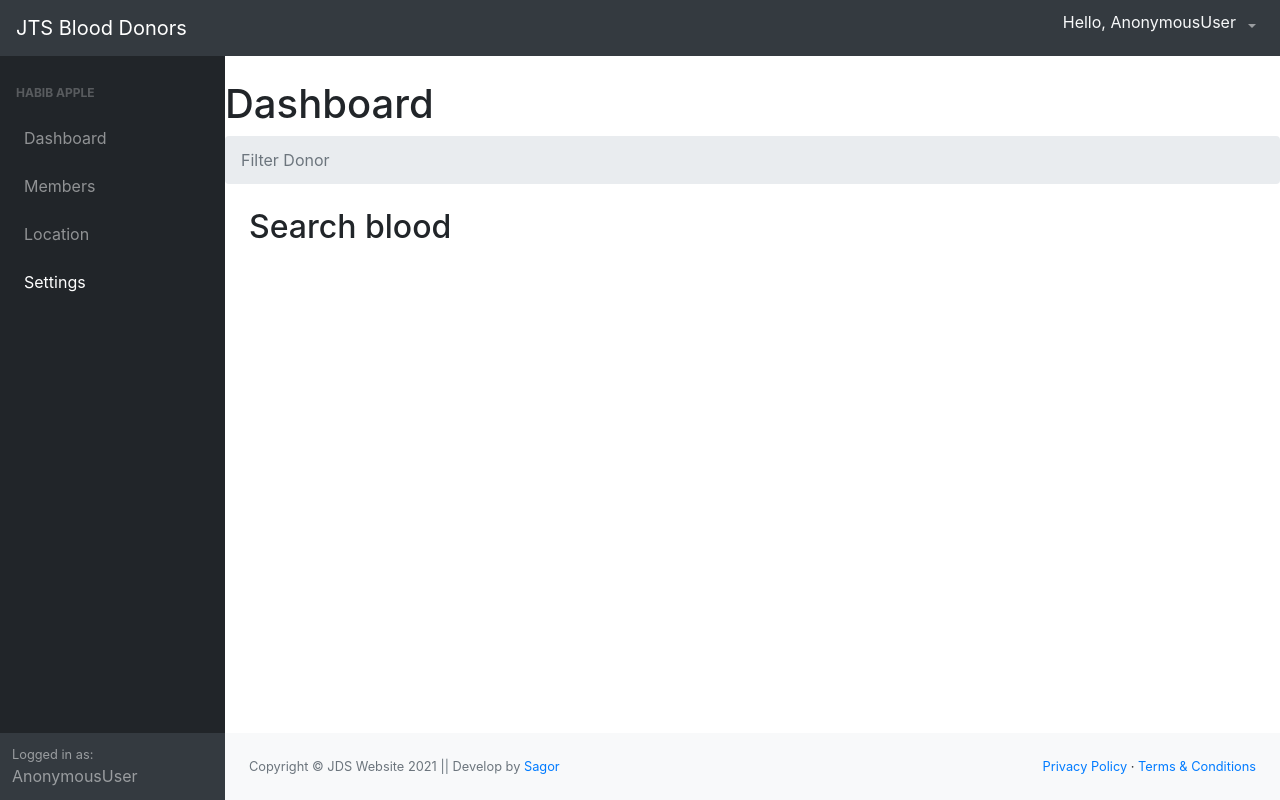
After one commit to Ankitkumarji1323/blood-donation, a Django app: page /filter-blood/ in a window 1280 px wide. The commit adds this page. Run offline with Django 3.2, Linux system fonts and the light colour scheme; some libraries are stand-ins or nearby versions.

Commit message:
Search filter

```diff
--- /dev/null
+++ b/blood/templates/filter/filter.html
@@ -0,0 +1,23 @@
+{% extends 'index.html' %}
+
+{% block title %} Search blood {% endblock %}
+
+{% block content %}
+
+    <h1 class="mt-4">Dashboard</h1>
+    <ol class="breadcrumb mb-4">
+        <li class="breadcrumb-item active">Filter Donor</li>
+    </ol>
+    <main>
+        <div class="container-fluid">
+            <div class="row">
+                <div class="col-md-12">
+
+                    <h2>Search blood</h2>
+
+                </div>
+            </div>
+        </div>
+    </main>
+
+{% endblock %}
--- a/blood/urls.py
+++ b/blood/urls.py
@@ -3,7 +3,8 @@ from blood.views.dashboard_view import Dashboard
 from blood.views.homepage_views import Homepage
 from blood.views.auth_views import Login, SingUpView, Logout
 from blood.views.location_views import LocationCreateListView
-from blood.views.donor_views import CreateDonorView, DonorListView, DonorDetailView, DonorUpdateView, DonorDeleteView
+from blood.views.donor_views import CreateDonorView, DonorListView, DonorDetailView, DonorUpdateView, DonorDeleteView, \
+    FilterDonor
 
 urlpatterns = [
     path('', Homepage.as_view(), name="homepage"),
@@ -17,4 +18,5 @@ urlpatterns = [
     path('donor-detail/<pk>/', DonorDetailView.as_view(), name="donor_detail"),
     path('donor-update/<pk>/', DonorUpdateView.as_view(), name="donor_update"),
     path('donor-delete/<pk>/', DonorDeleteView.as_view(), name="donor_delete"),
+    path('filter-blood/', FilterDonor.as_view(), name="filter_blood"),
 ]
--- a/blood/views/donor_views.py
+++ b/blood/views/donor_views.py
@@ -44,3 +44,8 @@ class DonorDeleteView(DeleteView):
     model = Donor
     success_url = '/donor-list/'
     template_name = 'members/donor_confirm_delete.html'
+
+
+class FilterDonor(ListView):
+    template_name = 'filter/filter.html'
+    model = Donor
--- a/templates/sidebar.html
+++ b/templates/sidebar.html
@@ -17,6 +17,7 @@
                     <nav class="sb-sidenav-menu-nested nav">
                         <a class="nav-link" href="{% url 'create_donor' %}">Add Donor</a>
                         <a class="nav-link" href="{% url 'donor_list' %}">Donor list</a>
+                        <a class="nav-link" href="{% url 'filter_blood' %}">Search Blood</a>
                     </nav>
                 </div>
                 <a class="nav-link" href="{% url 'location' %}">
```
